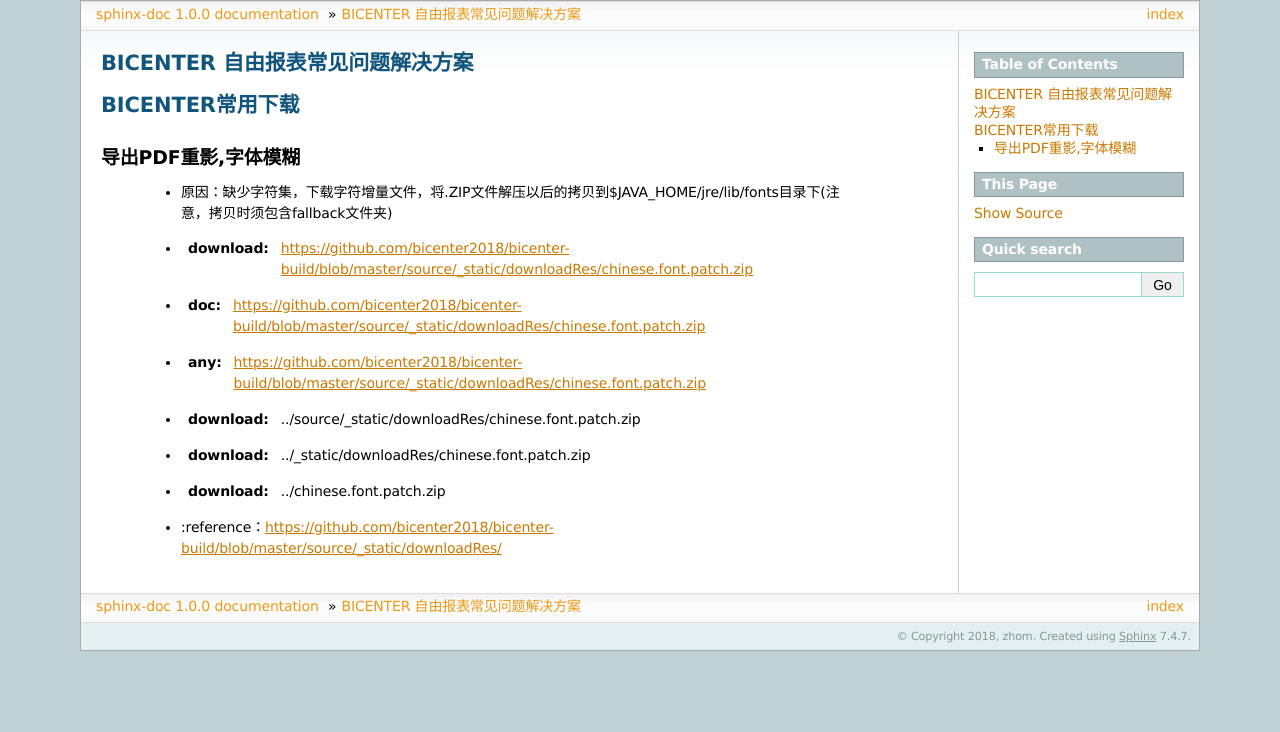
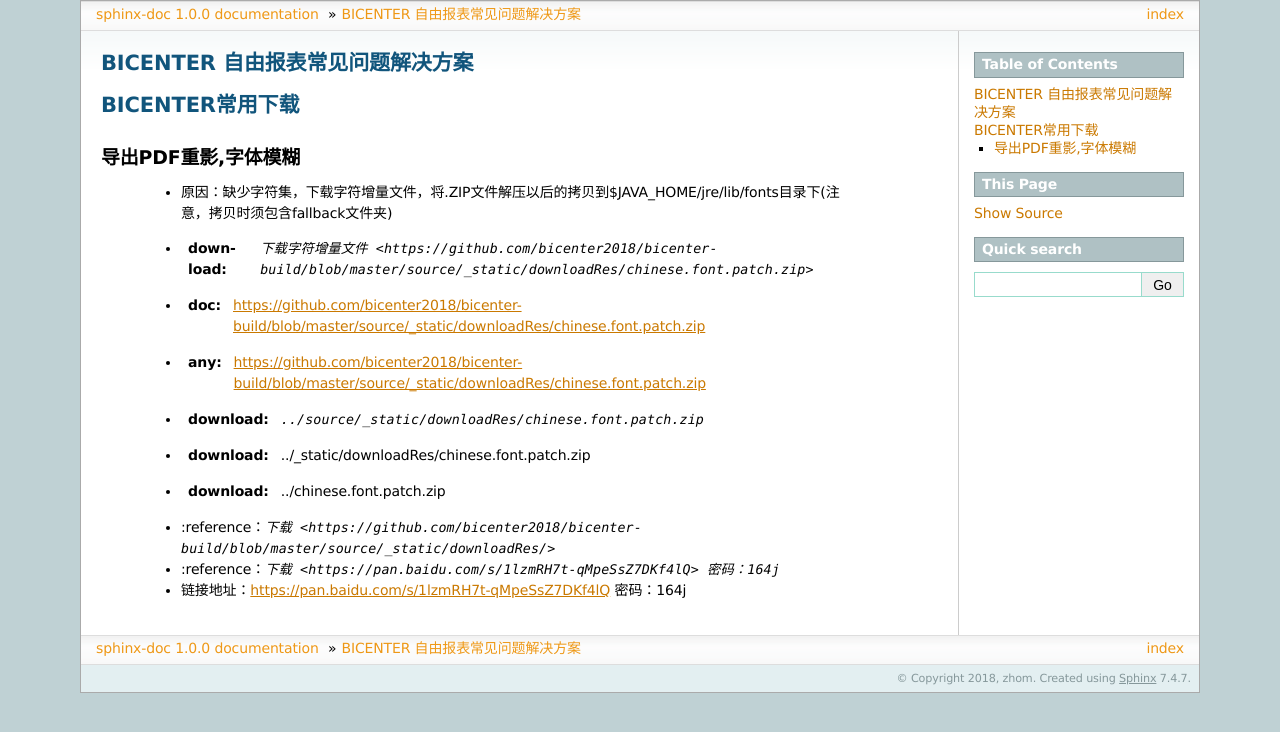
Before and after one commit to bicenter2019/bicenter-doc, a Sphinx documentation site: the page built from source/bicenter_list.rst, in a window 1280 px wide. Shown: the top 732 px of the page. Built offline with Sphinx 7.4.7, drawn with Linux system fonts in a browser that asks for light colours.

Commit message:
Add files via upload

```diff
--- a/source/bicenter_list.rst
+++ b/source/bicenter_list.rst
@@ -8,10 +8,12 @@
 导出PDF重影,字体模糊
 -----------------------
  * 原因：缺少字符集，下载字符增量文件，将.ZIP文件解压以后的拷贝到$JAVA_HOME/jre/lib/fonts目录下(注意，拷贝时须包含fallback文件夹)
- * :download: https://github.com/bicenter2018/bicenter-build/blob/master/source/_static/downloadRes/chinese.font.patch.zip
+ * :download: `下载字符增量文件 <https://github.com/bicenter2018/bicenter-build/blob/master/source/_static/downloadRes/chinese.font.patch.zip>`
  * :doc: https://github.com/bicenter2018/bicenter-build/blob/master/source/_static/downloadRes/chinese.font.patch.zip
  * :any: https://github.com/bicenter2018/bicenter-build/blob/master/source/_static/downloadRes/chinese.font.patch.zip
- * :download: ../source/_static/downloadRes/chinese.font.patch.zip
+ * :download: `../source/_static/downloadRes/chinese.font.patch.zip`
  * :download: ../_static/downloadRes/chinese.font.patch.zip
  * :download: ../chinese.font.patch.zip
- * :reference：https://github.com/bicenter2018/bicenter-build/blob/master/source/_static/downloadRes/
+ * :reference：`下载 <https://github.com/bicenter2018/bicenter-build/blob/master/source/_static/downloadRes/>`
+ * :reference：`下载 <https://pan.baidu.com/s/1lzmRH7t-qMpeSsZ7DKf4lQ> 密码：164j`
+ * 链接地址：https://pan.baidu.com/s/1lzmRH7t-qMpeSsZ7DKf4lQ  密码：164j
```
